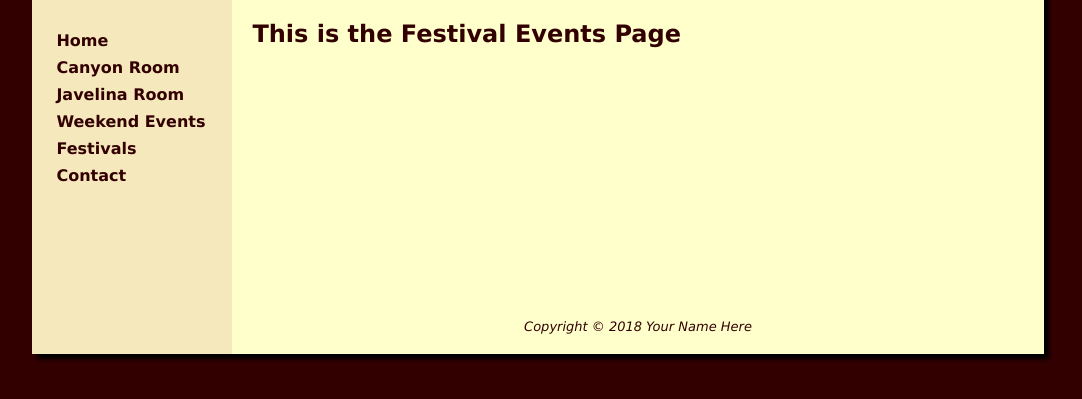
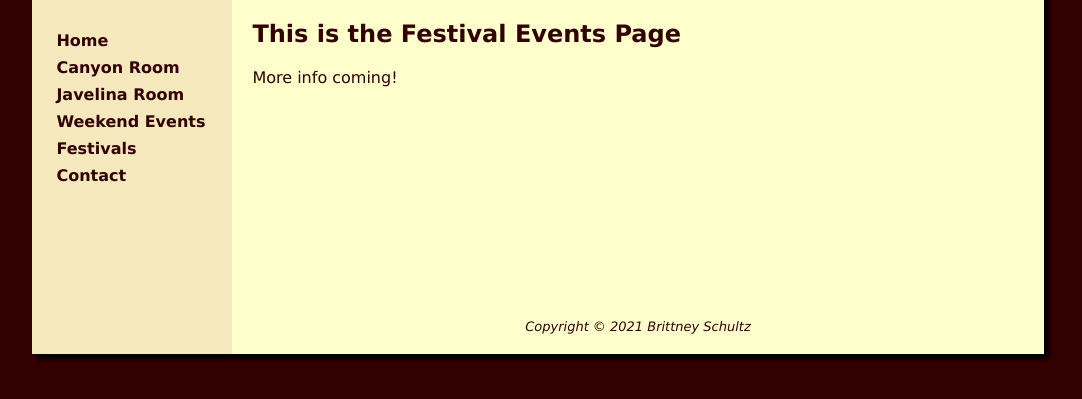
Before and after one commit to bschultz43/Casita, a plain HTML site: page events/festival.html in a window 1280 px wide. Shown: the part 139-538 px from the top of the page, without its empty margins (102-1184 px from the left). Drawn offline with Linux system fonts and the light colour scheme.

Commit message:
Updating festival.html to build hype for new events coming.  Also fixed the footer.

```diff
--- a/events/festival.html
+++ b/events/festival.html
@@ -22,10 +22,10 @@
   </nav>
   <main>
   <h2>This is the Festival Events Page </h2>
-
+    <p>More info coming!</p>
   </main>
   <footer>
-  Copyright &copy; 2018 Your Name Here
+  Copyright &copy; 2021 Brittney Schultz
   </footer>
 </div>
 </body>
```
